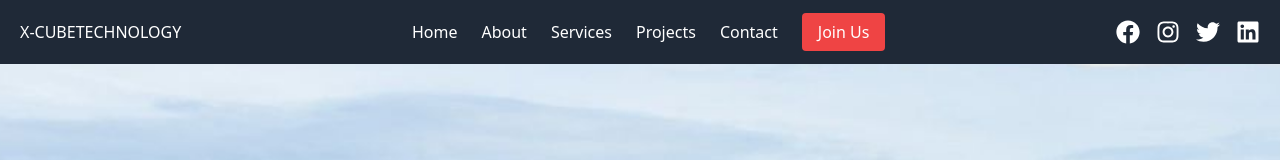
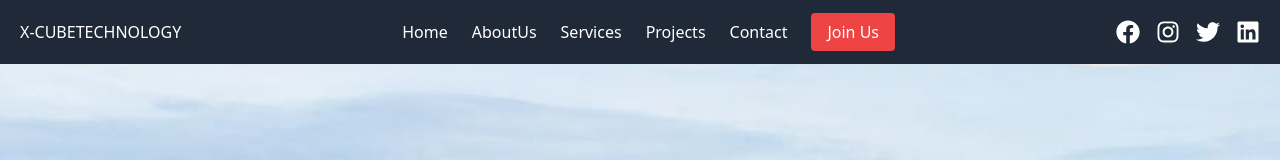
Before and after one commit to Iriboneye-Nina/X-CUBELTD, a React (Vite) app: page / in a window 1280 px wide. Shown: the top 160 px of the page. Built offline with nearby package versions, Linux system fonts and the light colour scheme.

Commit message:
add-about

```diff
--- a/src/App.jsx
+++ b/src/App.jsx
@@ -4,7 +4,7 @@ import Home from './Pages/Home';
 import Services from './Pages/Services';
 import ShortDescription from './Pages/ShortDescription';
 import Projects from './Pages/Projects';
-import AboutUs from './Pages/About';
+import AboutUs from './Pages/AboutUs';
 import ContactSection from './Pages/ContactSection';
 import Footer from './Pages/Footer';
 
@@ -12,11 +12,11 @@ function App() {
   return (
     <>
       <Navbar />
-      <div id="home"><Home /></div>
-      <div id="home"><AboutUs/></div>
-      <div id="services"><Services /></div>
-      <div id="short-description"><ShortDescription /></div>
-      <div id="projects"><Projects /></div>
+      <div id="home"><Home/></div>
+      <div id="AboutUs"><AboutUs/></div>
+      <div id="services"><Services/></div>
+      <div id="short-description"><ShortDescription/></div>
+      <div id="projects"><Projects/></div>
       <div id="contact-section"><ContactSection /></div>
       <Footer />
     </>
--- a/src/Pages/About.jsx
+++ b/src/Pages/AboutUs.jsx
@@ -24,7 +24,7 @@ const teamMembers = [
 
 const AboutUs = () => {
   return (
-    <div className="about-us-container flex flex-col items-center pt-64 bg-gray-100">
+    <div className="about-us-container flex flex-col items-center pt-80 sm:pt-80 lg:pt-48 bg-gray-100">
       <div className="about-content text-center mb-8">
         <p className="text-2xl font-bold font-serif text-red-500 mb-2">ABOUT US</p>
         <h1 className="text-5xl font-bold font-serif mb-6">Who We Are</h1>
--- a/src/Pages/Navbar.jsx
+++ b/src/Pages/Navbar.jsx
@@ -18,7 +18,7 @@ const Navbar = () => {
         </div>
         <ul className="hidden md:flex space-x-6">
           <li><Link to="home" smooth={true} duration={500} className="hover:text-red-500 cursor-pointer">Home</Link></li>
-          <li><Link to="about" smooth={true} duration={500} className="hover:text-red-500 cursor-pointer">About</Link></li>
+          <li><Link to="AboutUs" smooth={true} duration={500} className="hover:text-red-500 cursor-pointer">AboutUs</Link></li>
           <li><Link to="services" smooth={true} duration={500} className="hover:text-red-500 cursor-pointer">Services</Link></li>
           <li><Link to="projects" smooth={true} duration={500} className="hover:text-red-500 cursor-pointer">Projects</Link></li>
           <li><Link to="contact" smooth={true} duration={500} className="hover:text-red-500 cursor-pointer">Contact</Link></li>
```
